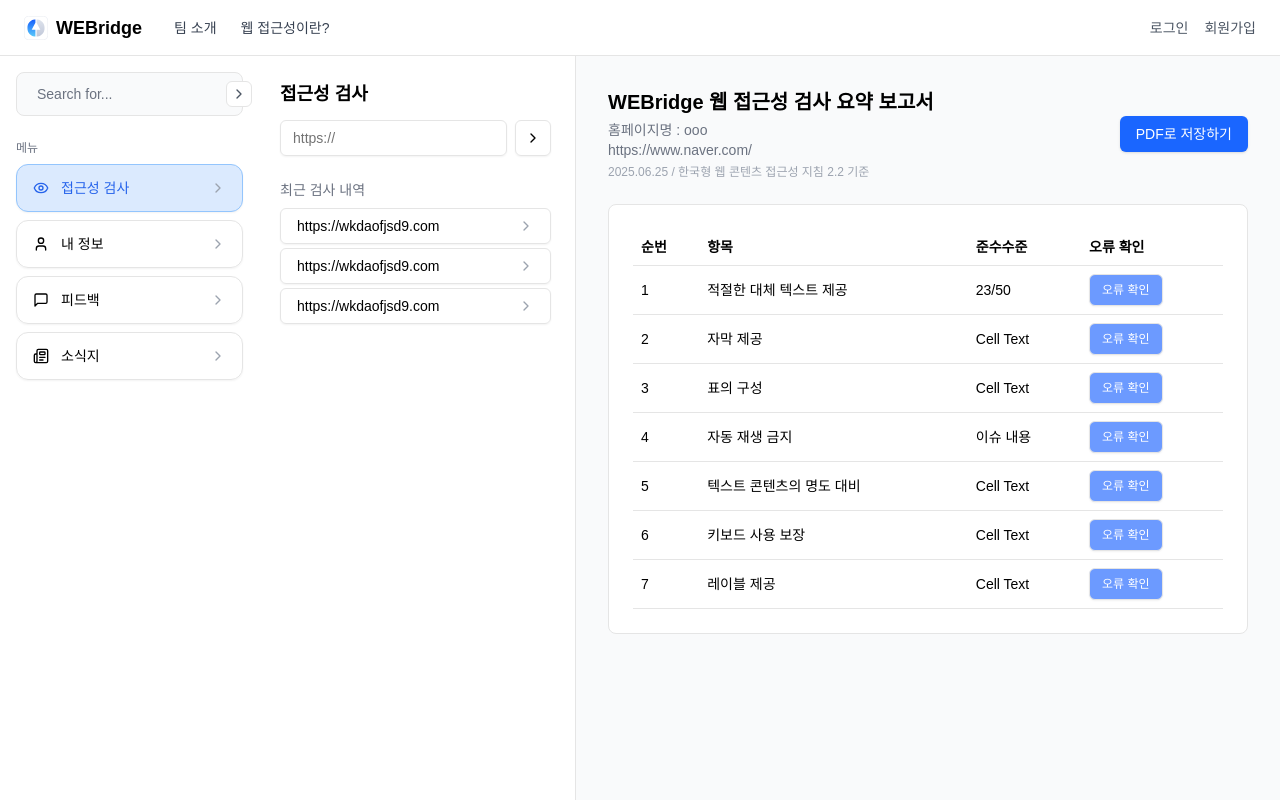
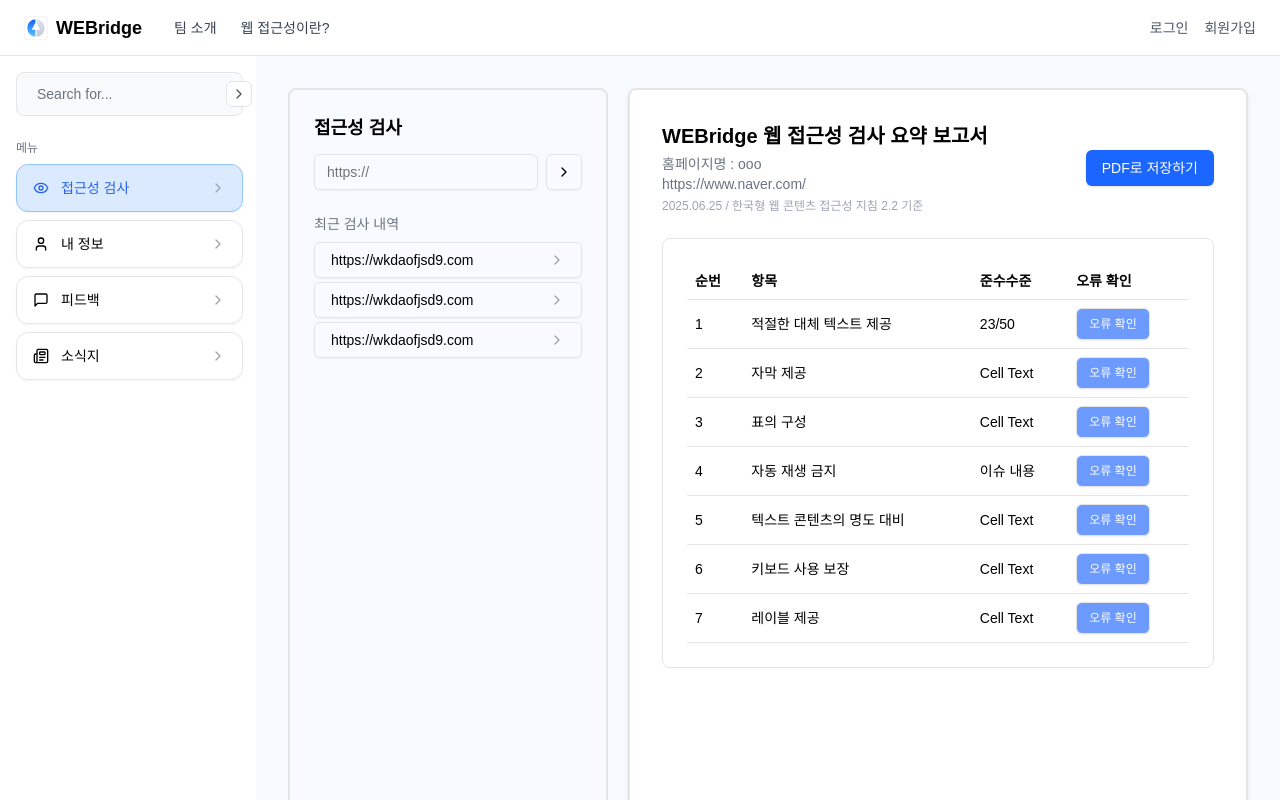
Before and after one commit to inable-it/webridge-frontend, a React (Vite) app: page /dashboard in a window 1280 px wide. Built offline with nearby package versions, Linux system fonts and the light colour scheme.

Commit message:
style: :lipstick: 접근성 검사 수정

```diff
--- a/src/pages/DashboardPage.tsx
+++ b/src/pages/DashboardPage.tsx
@@ -25,9 +25,9 @@
 
 const DashboardPage = () => {
   return (
-    <div className="flex h-screen bg-gray-50">
+    <div className="flex h-screen bg-[#f7faff] p-8 gap-5">
       {/* 왼쪽: 최근 검사 */}
-      <div className="w-[320px] bg-white border-r p-6 space-y-6">
+      <div className="w-[320px] bg-[#f7faff] border-2 p-6 space-y-6 rounded-lg">
         <div className="space-y-3">
           <h2 className="text-lg font-semibold">접근성 검사</h2>
           <div className="flex items-center gap-2">
@@ -56,7 +56,7 @@
       </div>
 
       {/* 오른쪽: 검사 결과 */}
-      <div className="flex-1 p-8">
+      <div className="flex-1 p-8 bg-white border-2 rounded-lg shadow-md">
         <div className="flex items-center justify-between mb-6">
           <div>
             <h1 className="text-xl font-semibold">
```
